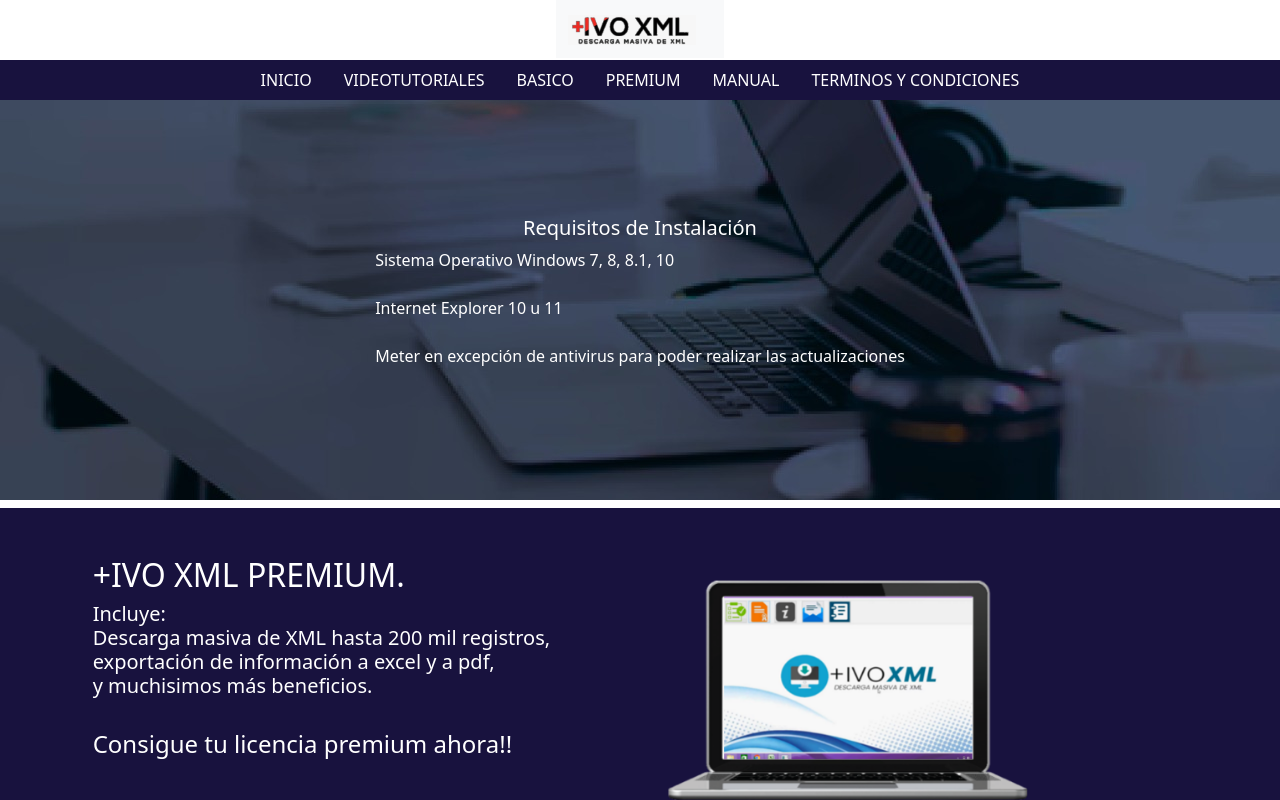
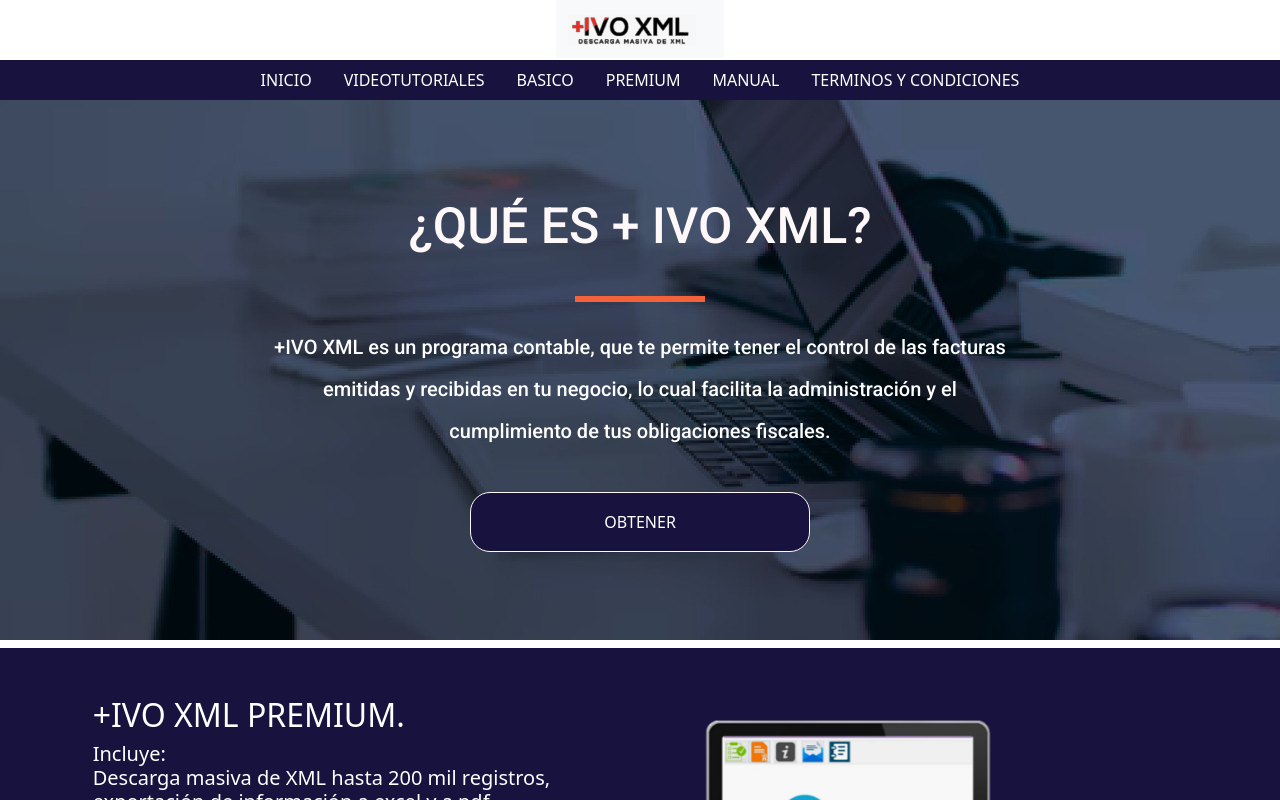
Before and after one commit to sevys/Masivoxml, a React app: page / in a window 1280 px wide. Shown: the top 800 px of the page. Built offline with nearby package versions, Linux system fonts and the light colour scheme.

Commit message:
carousel terminado

```diff
--- a/index.html
+++ b/index.html
@@ -14,6 +14,7 @@
     <link rel="preconnect" href="https://fonts.googleapis.com">
     <link rel="preconnect" href="https://fonts.gstatic.com" crossorigin>
     <link href="https://fonts.googleapis.com/css2?family=Roboto:wght@500&display=swap" rel="stylesheet">
+    <script src="https://kit.fontawesome.com/5ee4c32a4e.js" crossorigin="anonymous"></script>
     <title>Masivoxml</title>
 </head>
 
--- a/src/assets/stylesheet/Caruosel.css
+++ b/src/assets/stylesheet/Caruosel.css
@@ -1,8 +1,25 @@
-
+.pes{
+    font-family: Roboto;
+    font-style: normal;
+    font-weight: normal;
+    font-size: 50px;
+    line-height: 75px;
+    color: #FFF8F8;
+    text-align: center;
+}
+.text-carousel{
+    font-family: Roboto;
+    font-style: normal;
+    font-weight: normal;
+    font-size: 20px;
+    line-height: 42px;
+    text-align: center;
+    color: #FFFFFF;
+}
 .product-stripe{
     overflow: scroll;
     overflow: hidden;
-    height: 400px;
+    height: 540px;
 
 
 }
@@ -10,7 +27,7 @@
     display: flex;
     transform: translateX(0);
     animation: slider 15s infinite;
-    height: 400px;
+    height: 540px;
 
 }
 .image-container, .oki{
@@ -19,25 +36,51 @@
     background-size: cover;
     background-position: center;
     flex-shrink: 0;
-    height: 400px;
+    height: 540px;
+}
+.btn-carousel{
     color: white;
+    width: 340px;
+    height: 60px;
+    background: #18123E;
+    border: 1px solid #FFF8F8;
+    box-sizing: border-box;
+    border-radius: 20px;
+}
+.linea-1{
+    width: 130px;
+    height: 6px;
+    left: 868px;
+    top: 459px;
+    background: #F4623A;
+}
+.linea-2{
+    width: 130px;
+    height: 6px;
+    left: 891px;
+    top: 459px;
+    background: #FFF8F8;
 }
 @keyframes slider {
     0%{
         transform: translateX(0);
     }
-    20%{
+    45%{
         transform: translateX(0);
     }
-    25%{
+    50%{
         transform: translateX(-100%);
     }
-    45%{
+    85%{
         transform: translateX(-100%);
     }
+    90%{
+        transform: translateX(0);
+    }
     100%{
-        transform: translateX(0);
+        tranform: translateX(0);
     }
 
 
+
 }
--- a/src/assets/stylesheet/Header.css
+++ b/src/assets/stylesheet/Header.css
@@ -14,3 +14,9 @@
     color: white;
 
 }
+.bar-btn{
+    font-size: 25px;
+    color: #fff;
+    margin-right: 20px;
+    cursor: pointer;
+}
--- a/src/component/Carousel.js
+++ b/src/component/Carousel.js
@@ -15,20 +15,27 @@
                         <div className="stripe-container">
                             <div className="image-container d-flex justify-content-center align-items-center flex-column" style={{backgroundImage: "url(" + carousel + ")"}}>
 
-                                <h5>¿QUÉ ES  +  IVO XML?</h5>
-                                <p>+IVO XML es un programa contable,
+                                <h5 className="pes">¿QUÉ ES  +  IVO XML?</h5>
+                                <br/>
+                                <div className="linea-1"></div>
+                                <br/>
+                                <p className="text-carousel">+IVO XML es un programa contable,
                                     que te permite tener el control de las facturas<br/>
                                     emitidas y recibidas en tu negocio,
                                     lo cual facilita la administración y el<br/>
                                     cumplimiento de tus obligaciones fiscales.</p>
-                                <button>Obtener</button>
+                                <br/>
+                                <button className="btn-carousel">OBTENER</button>
 
                             </div>
                             <div className="image-container d-flex justify-content-center align-items-center flex-column" style={{backgroundImage: "url(" + carousel + ")"}}>
-                                <h5>Requisitos de Instalación</h5>
-                                <p>Sistema Operativo Windows 7, 8, 8.1, 10<br/>
+                                <h5 className="pes">Requisitos de Instalación</h5>
+                                <br/>
+                                <div className="linea-2"></div>
+                                <br/>
+                                <p className="text-carousel">Sistema Operativo Windows 7, 8, 8.1, 10
                                     <br/>
-                                    Internet Explorer 10 u 11<br/>
+                                    Internet Explorer 10 u 11text-carousel
                                     <br/>
                                     Meter en excepción de antivirus para poder realizar las actualizaciones</p>
 
--- a/src/component/Header.js
+++ b/src/component/Header.js
@@ -29,6 +29,7 @@
                         </div>
 
                         <div className="header-button">
+
                             <ul className="nav justify-content-center">
                                 <li className="nav-item">
                                     <Link to="/" style={{ textDecoration: 'none' }}>
```
